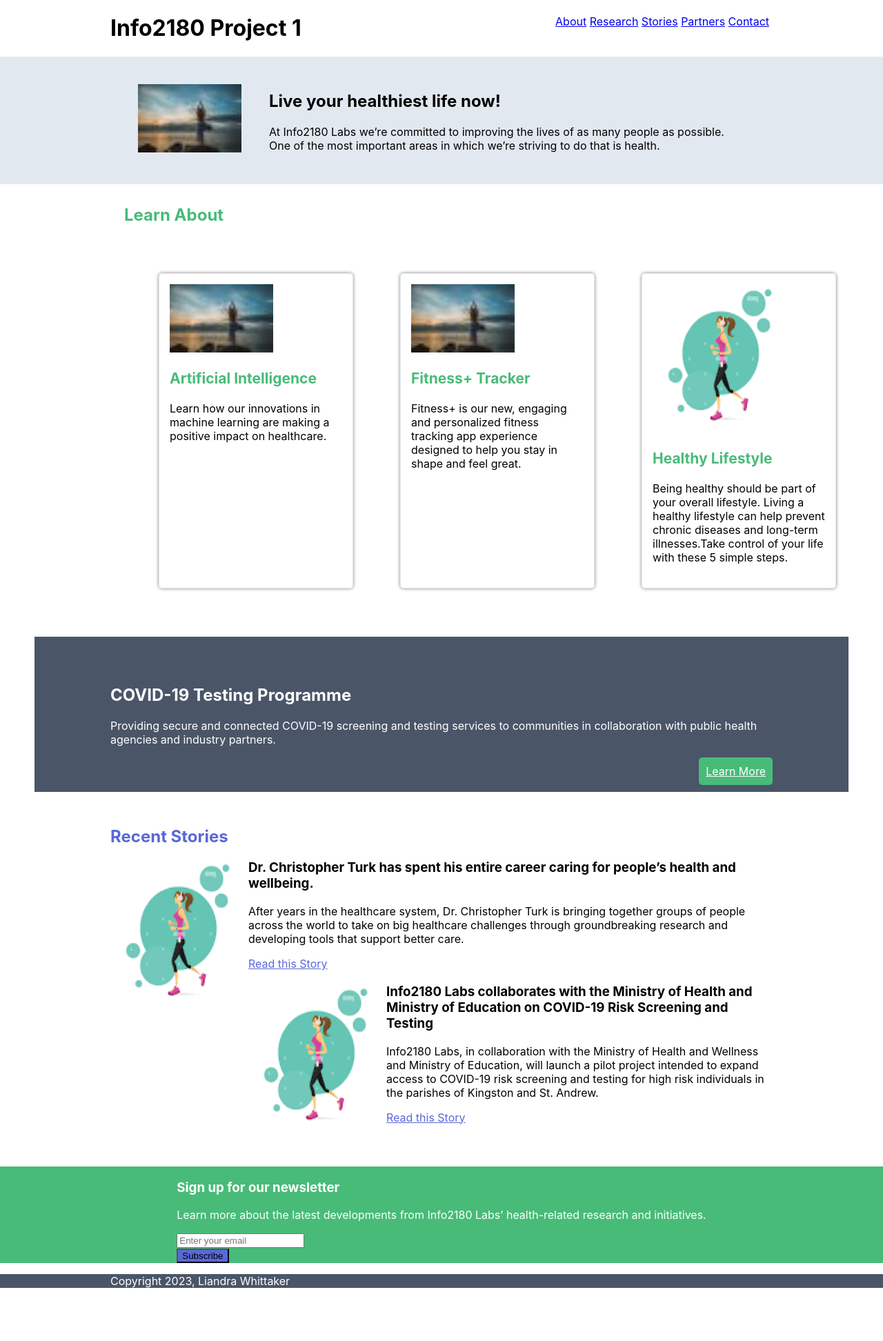
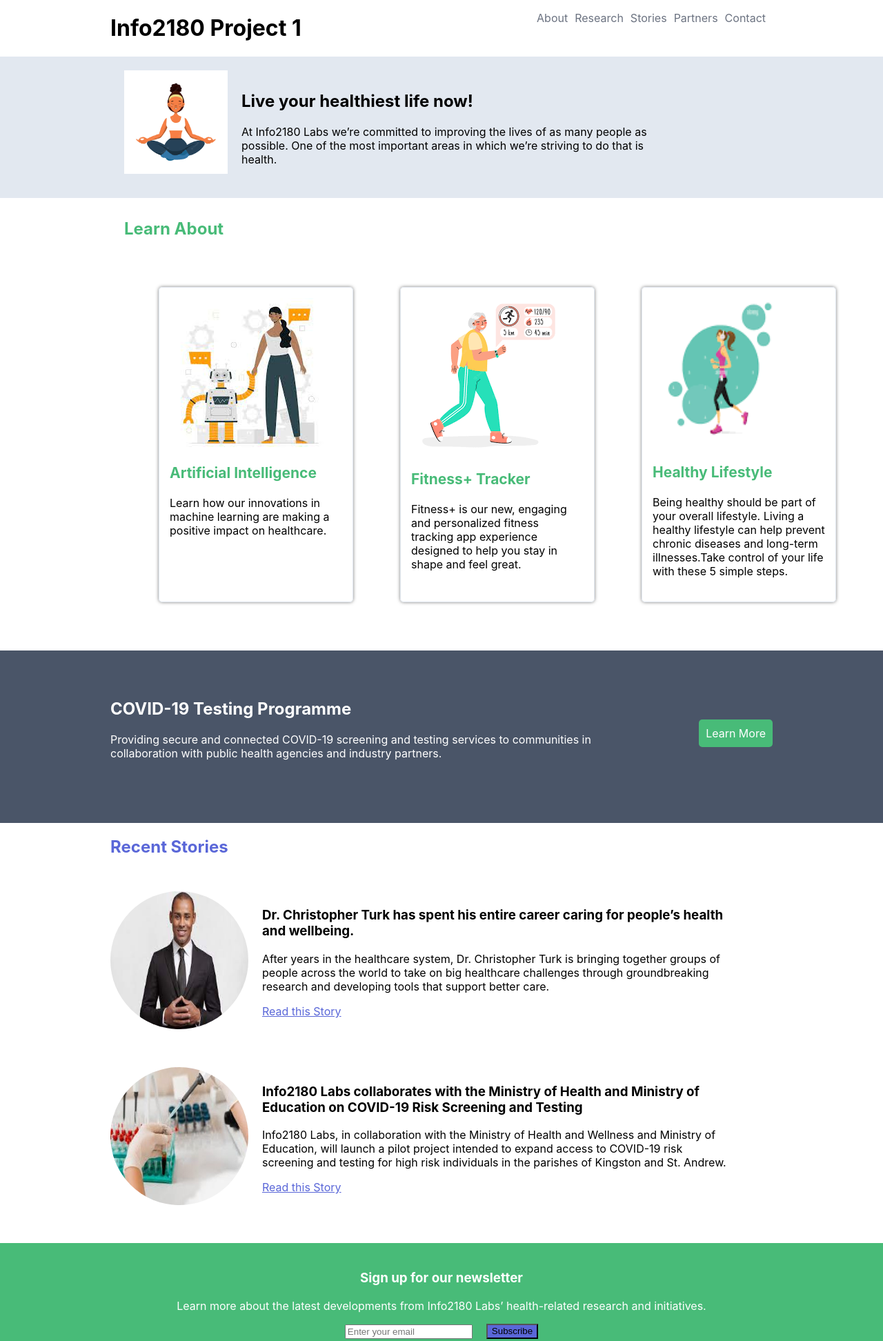
Before and after one commit to liandraaw/info2180-project1, a plain HTML site: page index.html in a window 1280 px wide. Shown: the top 1944 px of the page at 69% size. Before the commit the page ends 1883 px from the top, so only its background shows below. Drawn offline with Linux system fonts and the light colour scheme.

Commit message:
finished all layout and hover effect

```diff
--- a/index.html
+++ b/index.html
@@ -26,7 +26,7 @@
         <section class="overview-hero">
             <div class="container">
                 <div class="overview-hero-image">
-                    <img src="meditation.jpg" alt="Woman meditating">
+                    <img src="meditation.png" alt="Woman meditating">
                 </div>
                 <div class="overview-hero-text">
                     <h2>Live  your healthiest life now!</h2>
@@ -39,14 +39,14 @@
                 <h2>Learn About</h2>
                 <div class="cards">
                     <div class="card">
-                        <img src="meditation.jpg" alt="">
+                        <img src="woman ai.jpg" alt="robot assisting woman">
                         <div class="card-body">
                             <h3>Artificial Intelligence</h3>
                             <p>Learn how our innovations in machine learning are making a positive impact on healthcare.</p>
                         </div>
                     </div>
                     <div class="card">
-                        <img src="meditation.jpg" alt="">
+                        <img src="fitnesstracker.png" alt="">
                         <div class="card-body">
                             <h3>Fitness+ Tracker</h3>
                             <p>Fitness+ is our new, engaging and personalized fitness tracking app experience designed to help you stay in shape and feel great.</p>
@@ -77,7 +77,7 @@
             <div class="container">
                 <h2>Recent Stories</h2>
                 <article>
-                    <img src="runwoman.png" alt="">
+                    <img src="man in suit.jpg" alt="">
                     <div class="article-body">
                         <h3>Dr. Christopher Turk has spent his entire career caring for people’s health and wellbeing.</h3>
                         <p>After years in the healthcare system, Dr. Christopher Turk is bringing together groups of people across the world to take on big healthcare challenges through groundbreaking research and developing tools that support better care.</p>
@@ -85,7 +85,7 @@
                     </div>
                 </article>
                 <article>
-                    <img src="runwoman.png" alt="">
+                    <img src="medical testing.jpg" alt="">
                     <div class="article-body">
                         <h3>Info2180 Labs collaborates with the Ministry of Health and Ministry of Education on COVID-19 Risk Screening and Testing</h3>
                         <p>Info2180 Labs, in collaboration with the Ministry of Health and Wellness and Ministry of Education, will launch a pilot project intended to expand access to COVID-19 risk screening and testing for high risk individuals in the parishes of Kingston and St. Andrew.</p>
--- a/scripts.js
+++ b/scripts.js
@@ -1 +1,37 @@
 /* Add your JavaScript to this file */
+const links = document.getElementsByTagName("a");
+    //console.log(links);
+    function hovlink(){
+        links.forEach(link =>{
+            link.addEventListener('mouseover',()=>{
+                link.classList.add('hover');
+                console.log(link);
+            });
+            link.addEventListener('mouseout', ()=>{
+                link.classList.remove('hover');
+                console.log(link);
+            });
+        });
+    }
+//document.addEventListener("DOMContentLoaded",function(){
+    const bttn= document.getElementsByClassName(".btn");
+
+
+    bttn.addEventListener("submit", function(event){
+        event.preventDefault();
+
+        const email= document.getElementById("email").value;
+        const emessage = document.getElementsByClassName(".message");
+        const regx =/^([a-zA-Z0-9\._]+)@([a-zA-Z0-9])+.([a-z]+)?$/
+
+        if (!email.test(regx)){
+            emessage.textContent="Please enter a valid email address";
+
+        }else{
+            emessage.textContent="Thank you! Your email address ",$emailField.value,"has been to our mailing list!"
+        }
+        return emessage;
+
+    });
+
+//});
--- a/styles.css
+++ b/styles.css
@@ -20,34 +20,38 @@ header {
 h1 {
     float:left;
 }
-ul{
+nav ul{
+    text-decoration: none;
+    list-style: none;
     float: right;
-    list-style: none;
-    padding:5px
+    display:flex;
+    flex-direction: row;
 }
-li:hover{
+
+nav   a{
+    margin-right: 10px;
+    text-decoration: none;
+    color: #6b7280;
+}
+a:hover{
     color: #5A67D8
 }
-li{
-    display:inline;
-    color: #6b7280;
-    list-style-type: none;
-}
-
 
 /*Styling the hero overview*/
 .overview-hero{
     background-color: #e2e8f0;
     color: black ;
     clear:both;
+    justify-content: center;
 }
 
 .overview-hero-image{
     float:left;
-    margin: 20px;
-    padding: 20px;
+    margin: 10px;
+    padding: 10px;
 }
 .overview-hero-text{
+    width:80%;
     padding: 30px;
     margin:30px;
     white-space: normal;
@@ -88,45 +92,67 @@ li{
 .testing{
     background-color: #4A5568;
     color:white;
-    margin: 50px;
     padding: 50px;
-    height:auto;
+    margin: 0;
+    height:150px;
+
 }
-.cta a{
+.testing-desciption{
+    width:80%;
+    float:left;
+}
+.cta a {
     float:right;
+    text-decoration: none;
     background-color: #48BB78;
     border-radius: 5px;
-    padding: 10px;
+    padding:10px;
+    margin-top: 50px;
     color:white;
 }
 
 /*Styling stories part*/
 .stories {
     clear:both;
+    margin:0;
+}
+.article-body{
+    margin: 50px;
+    padding:5px;
 }
 .stories img{
     float: left;
-    border-radius: 5px;
-    padding-bottom: 30px;
-    margin-bottom:20px;
+    width:200px;
+    height:200px;
+    border-radius: 50%;
+    overflow:hidden;
+    margin-right: 20px;
+
+
 }
 .stories h2 {
     color:#5A67D8;
 }
-.article-body p>a {
+.article-body a {
    color:#5A67D8;
 }
 
 /*Styling newsletter*/
 .newsletter{
     clear:both;
-    display: grid;
-   justify-content: center;
+    text-align:center;
     background-color: #48BB78;
+    padding:20px;
     color:white;
+}
+.newsletter form{
+    display:flex;
+    flex-direction: row;
+    justify-content: center;
 }
 button{
     background-color: #5A67D8;
+    margin-left: 20px;
 }
 
 
```
Also changed, not shown: fitnesstracker.png (added), man in suit.jpg (added), medical testing.jpg (added), meditation.jpg (deleted), meditation.png (added), woman ai.jpg (added).
